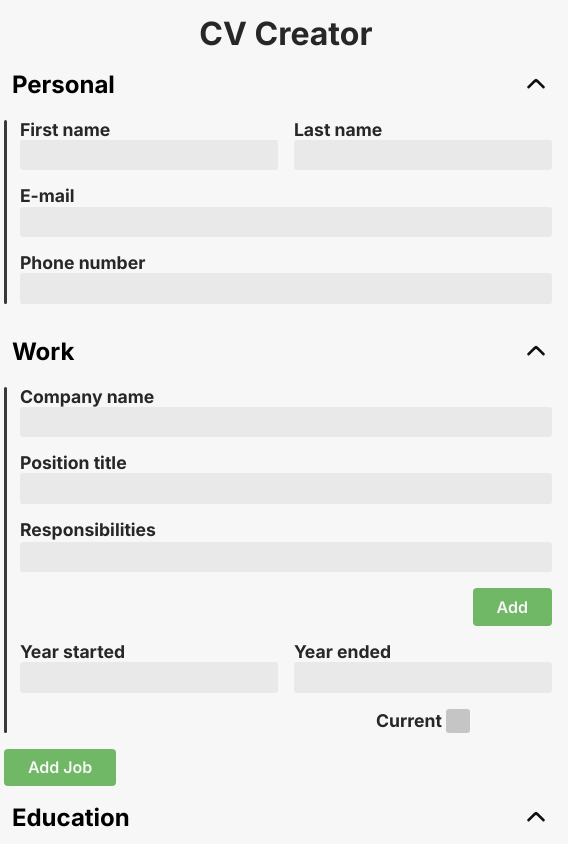
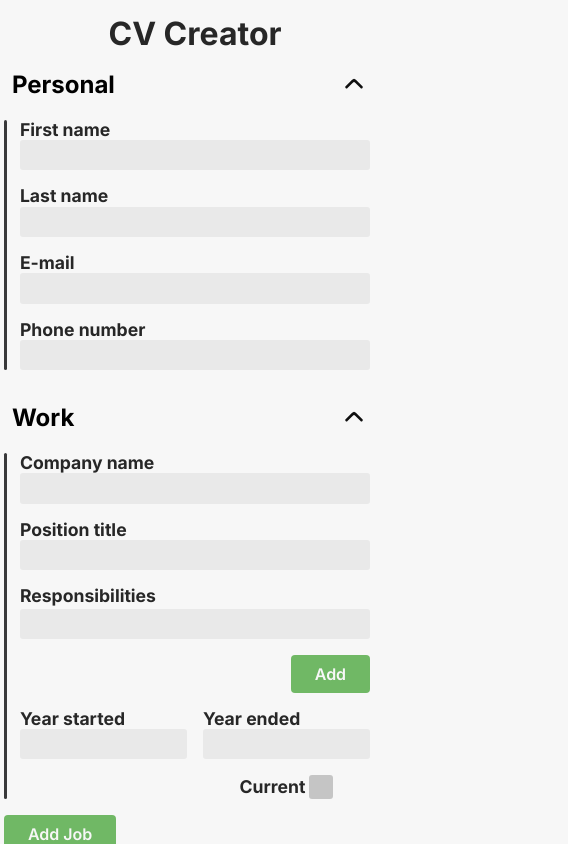
Before and after one commit to bigacz/cv-creator, a React (Vite) app: page / in a window 390 px wide. Shown: the top 844 px of the page, 568 px wide, since content can reach past the window. Built offline with nearby package versions, Linux system fonts and the light colour scheme.

Commit message:
add small screen EditorSection layout

```diff
--- a/src/data/inputsAttributes.js
+++ b/src/data/inputsAttributes.js
@@ -6,7 +6,7 @@ const generalAttributes = {
     name: 'first',
     type: 'text',
     labelTitle: 'First name',
-    width: 1,
+    width: 'resizable',
     minLength: 1,
     maxLength: 20,
   },
@@ -14,7 +14,7 @@ const generalAttributes = {
     name: 'last',
     type: 'text',
     labelTitle: 'Last name',
-    width: 1,
+    width: 'resizable',
     minLength: 1,
     maxLength: 20,
   },
--- a/src/styles/components/editor/EditorSection.css
+++ b/src/styles/components/editor/EditorSection.css
@@ -107,9 +107,19 @@
   grid-column: span 1;
 }
 
+.editor-section__label--width-resizable {
+  grid-column: span 1;
+}
+
 .editor-section__label--column-1 {
   grid-column: 1;
 }
 .editor-section__label--column-2 {
   grid-column: 2;
 }
+
+@media screen and (max-width: 600px) {
+  .editor-section__label--width-resizable {
+    grid-column: span 2;
+  }
+}
```
